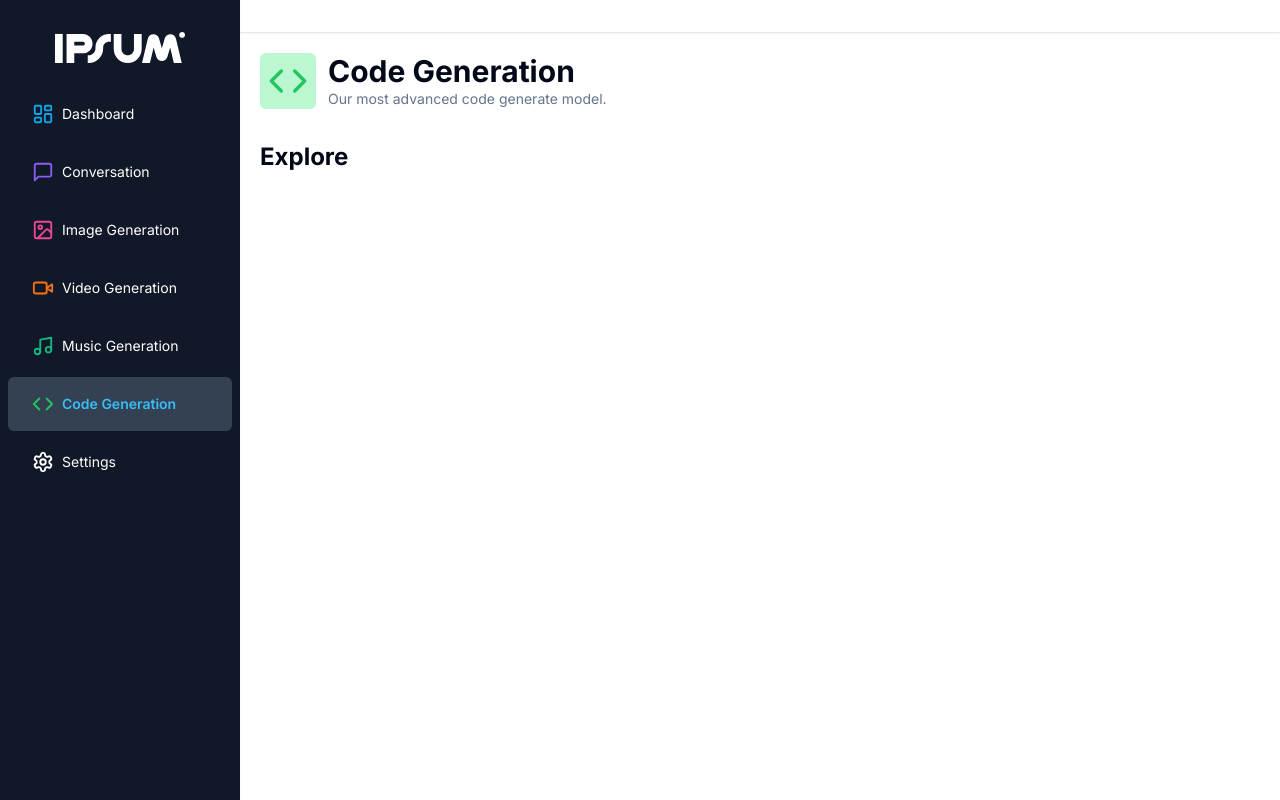
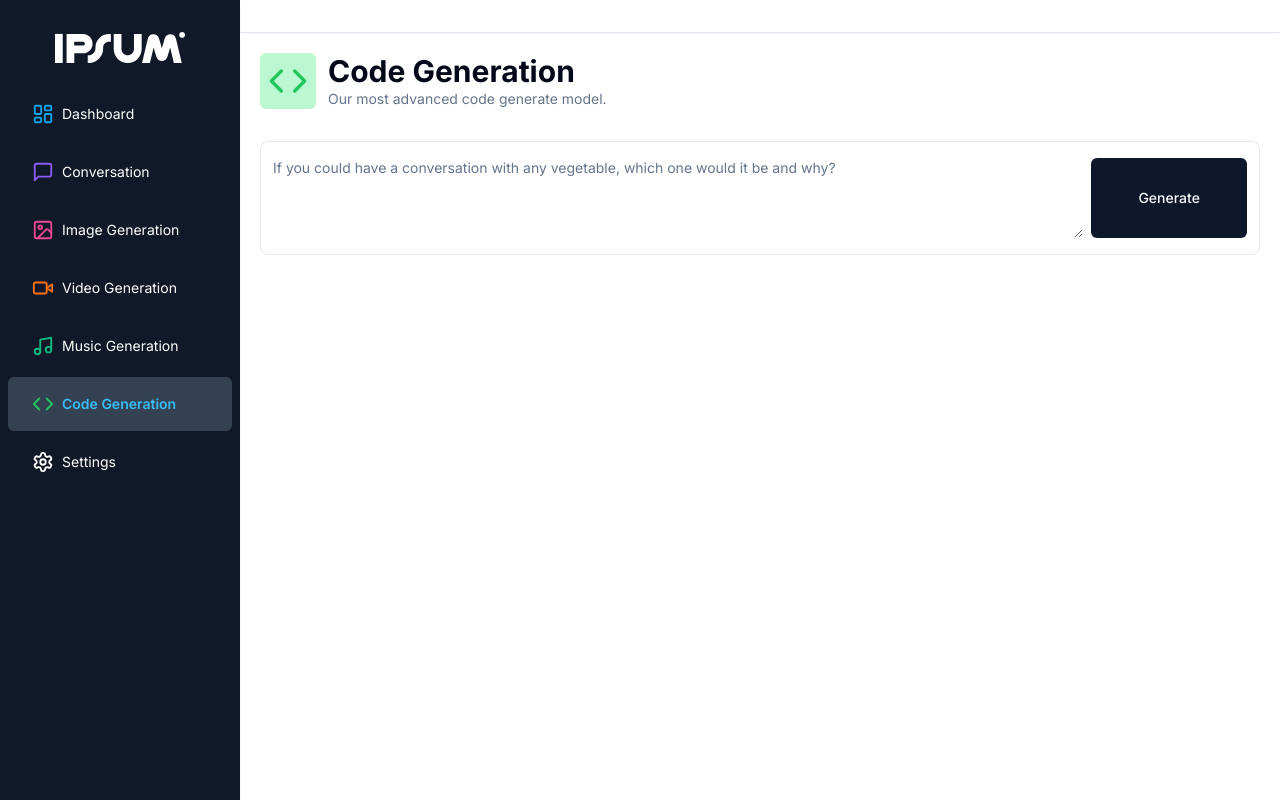
Before and after one commit to juanfariasdev/ai-saas, a Next.js app: page /dashboard/ai/code in a window 1280 px wide. Built offline with nearby package versions, Linux system fonts and the light colour scheme.

Commit message:
added: code page

```diff
--- a/package.json
+++ b/package.json
@@ -32,6 +32,7 @@
     "react": "18.2.0",
     "react-dom": "18.2.0",
     "react-hook-form": "^7.49.2",
+    "react-markdown": "^9.0.1",
     "tailwind-merge": "^2.2.0",
     "tailwindcss": "3.4.0",
     "tailwindcss-animate": "^1.0.7",
--- a/src/app/(dashboard)/(routes)/dashboard/ai/(routes)/code/page.tsx
+++ b/src/app/(dashboard)/(routes)/dashboard/ai/(routes)/code/page.tsx
@@ -1,5 +1,150 @@
+'use client';
+import { zodResolver } from '@hookform/resolvers/zod';
+import axios from 'axios';
+import { useForm } from 'react-hook-form';
+import ReactMarkDown from 'react-markdown';
+import { z } from 'zod';
+
+import { BotAvatar } from '@/components/bot-avatar';
+import { LoadingSpinner } from '@/components/loading-spinner';
+import { Button } from '@/components/ui/button';
+import { Form, FormControl, FormField, FormItem } from '@/components/ui/form';
+import { Textarea } from '@/components/ui/textarea';
+import { UserAvatar } from '@/components/user-avatar';
+import { cn } from '@/lib/utils';
+import { ChatCompletionMessageParam } from 'openai/resources';
+import { useState } from 'react';
+import { formSchema } from '../../_components/constants';
+
 const CodeAiPage = () => {
-	return <h2 className="text-2xl font-bold">Explore</h2>;
+	const [messages, setMessage] = useState<ChatCompletionMessageParam[]>([]);
+	const form = useForm<z.infer<typeof formSchema>>({
+		resolver: zodResolver(formSchema),
+		defaultValues: {
+			prompt: '',
+		},
+	});
+
+	const isLoading = form.formState.isSubmitting;
+
+	const onSubmit = async (values: z.infer<typeof formSchema>) => {
+		try {
+			const userMessage: ChatCompletionMessageParam = {
+				role: 'user',
+				content: values.prompt,
+			};
+
+			const newMessages = [...messages, userMessage];
+
+			const response = await axios.post('/api/code', {
+				messages: newMessages,
+			});
+
+			setMessage((current) => [...current, userMessage, response.data]);
+
+			form.reset();
+		} catch (err) {
+			// TODO: Open Pro Modal
+			console.error(err);
+		}
+	};
+
+	return (
+		<div>
+			<Form {...form}>
+				<form
+					onSubmit={form.handleSubmit(onSubmit)}
+					className="
+					rounded-lg
+					border
+					w-full
+					p-4
+					px-3
+					md:px-3
+					focus-within:shadow-sm
+					grid
+					grid-cols-12
+					gap-2
+					"
+				>
+					<FormField
+						name="prompt"
+						render={({ field }) => (
+							<FormItem className="col-span-12 lg:col-span-10">
+								<FormControl className="m-0 p-0">
+									<Textarea
+										className=" h-10 border-0 outline-none focus-visible:ring-0 focus-visible:ring-transparent"
+										disabled={isLoading}
+										placeholder="If you could have a conversation with any vegetable, which one would it be and why?"
+										{...field}
+									/>
+								</FormControl>
+							</FormItem>
+						)}
+					/>
+					<Button
+						className="col-span-12 lg:col-span-2 h-full"
+						disabled={isLoading}
+					>
+						Generate
+					</Button>
+				</form>
+			</Form>
+			<div className="mt-4">
+				{messages.length > 0 && (
+					<h2 className="text-xl font-bold mt-2">AI Response</h2>
+				)}
+				{isLoading && (
+					<div className="flex flex-col justify-center items-center bg-slate-100 rounded-xl p-8 animate-pulse">
+						<LoadingSpinner className="h-10 w-10 text-purple-500" />
+						<p className="mt-2 text-lg text-gray-600">AI is thinking...</p>
+					</div>
+				)}
+				{messages.length > 0 && (
+					<>
+						<div className="space-y-4 mt-4 text-sm">
+							<div className="flex flex-col-reverse gap-y-4">
+								{messages.map((message, key) => (
+									<div
+										key={key}
+										className={cn(
+											'px-6 py-8 w-full flex items-start gap-x-6 rounded-lg',
+											message.role === 'user'
+												? 'bg-white border border-black/10'
+												: 'bg-muted',
+										)}
+									>
+										{message.role === 'user' ? <UserAvatar /> : <BotAvatar />}
+										<div className="w-full">
+											<p className="font-bold">{message.role}</p>
+											<ReactMarkDown
+												components={{
+													pre: ({ ...props }) => (
+														<div className="overflow-auto w-full my-2 bg-black/10 p-2 rounded-lg">
+															<pre {...props} />
+														</div>
+													),
+													code: ({ ...props }) => (
+														<code
+															className="bg-black/1-- rounded-lg p-1"
+															{...props}
+														/>
+													),
+												}}
+												className="text-sm overflow-hidden leading-7"
+											>
+												{String(message.content)}
+											</ReactMarkDown>
+										</div>
+									</div>
+								))}
+							</div>
+						</div>
+					</>
+				)}
+			</div>
+		</div>
+	);
 };
 
 export default CodeAiPage;
--- a/src/app/(dashboard)/(routes)/dashboard/ai/(routes)/conversation/[id]/page.tsx
+++ b/src/app/(dashboard)/(routes)/dashboard/ai/(routes)/conversation/[id]/page.tsx
@@ -13,7 +13,7 @@ import { UserAvatar } from '@/components/user-avatar';
 import { cn } from '@/lib/utils';
 import { ChatCompletionMessageParam } from 'openai/resources';
 import { useState } from 'react';
-import { formSchema } from '../constants';
+import { formSchema } from '../../../_components/constants';
 
 const ConversationAiPage = () => {
 	const [messages, setMessage] = useState<ChatCompletionMessageParam[]>([]);
--- a/src/app/api/conversation/routeGPT.ts
+++ b/src/app/api/code/route.ts
@@ -1,13 +1,18 @@
 import { auth } from '@clerk/nextjs';
 import { NextResponse } from 'next/server';
 import OpenAI from 'openai';
+import { ChatCompletionMessageParam } from 'openai/resources';
 
 const apiKey = process.env.OPENAI_API_KEY;
 
 const openai = new OpenAI({
 	apiKey,
 });
-
+const instructionsMessage: ChatCompletionMessageParam = {
+	role: 'system',
+	content:
+		'You are a code creator. Your communication is done through codes. Use comments to explain. Always respond in a simple way and follow good coding practices.',
+};
 export async function POST(req: Request) {
 	try {
 		const { userId } = auth();
@@ -29,8 +34,8 @@ export async function POST(req: Request) {
 			return new NextResponse('Messages are required', { status: 400 });
 		}
 		const response = await openai.chat.completions.create({
-			model: 'gpt-3.5-turbo',
-			messages,
+			model: 'gpt-3.5-turbo-1106',
+			messages: [instructionsMessage, ...messages],
 		});
 		return NextResponse.json(response.choices[0].message);
 	} catch (err) {
```
Also changed, not shown: src/app/(dashboard)/(routes)/dashboard/ai/_components/constants.ts (renamed from src/app/(dashboard)/(routes)/dashboard/ai/(routes)/conversation/constants.ts), 1 other file (tests, documents, lock files or other folders).
